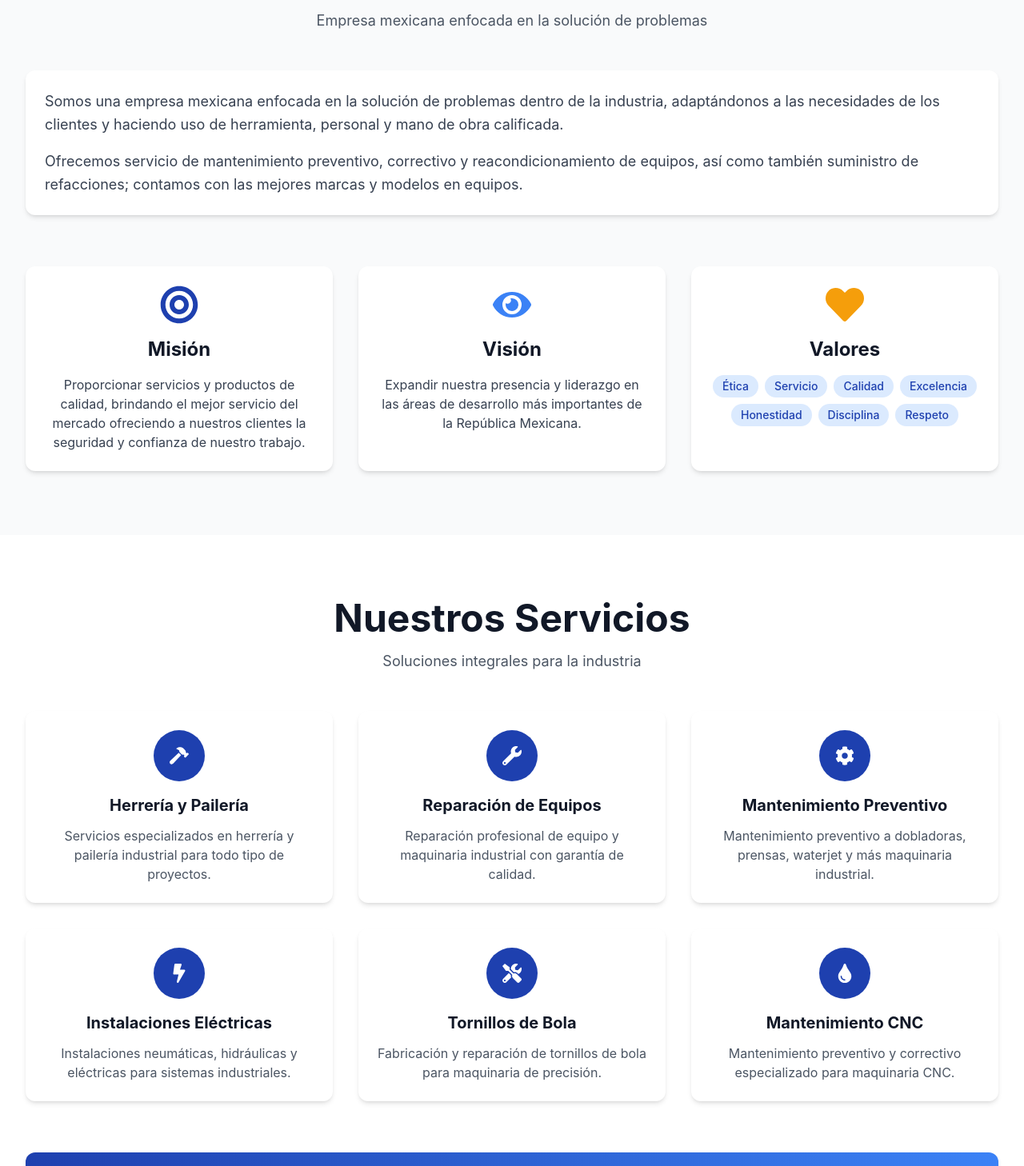
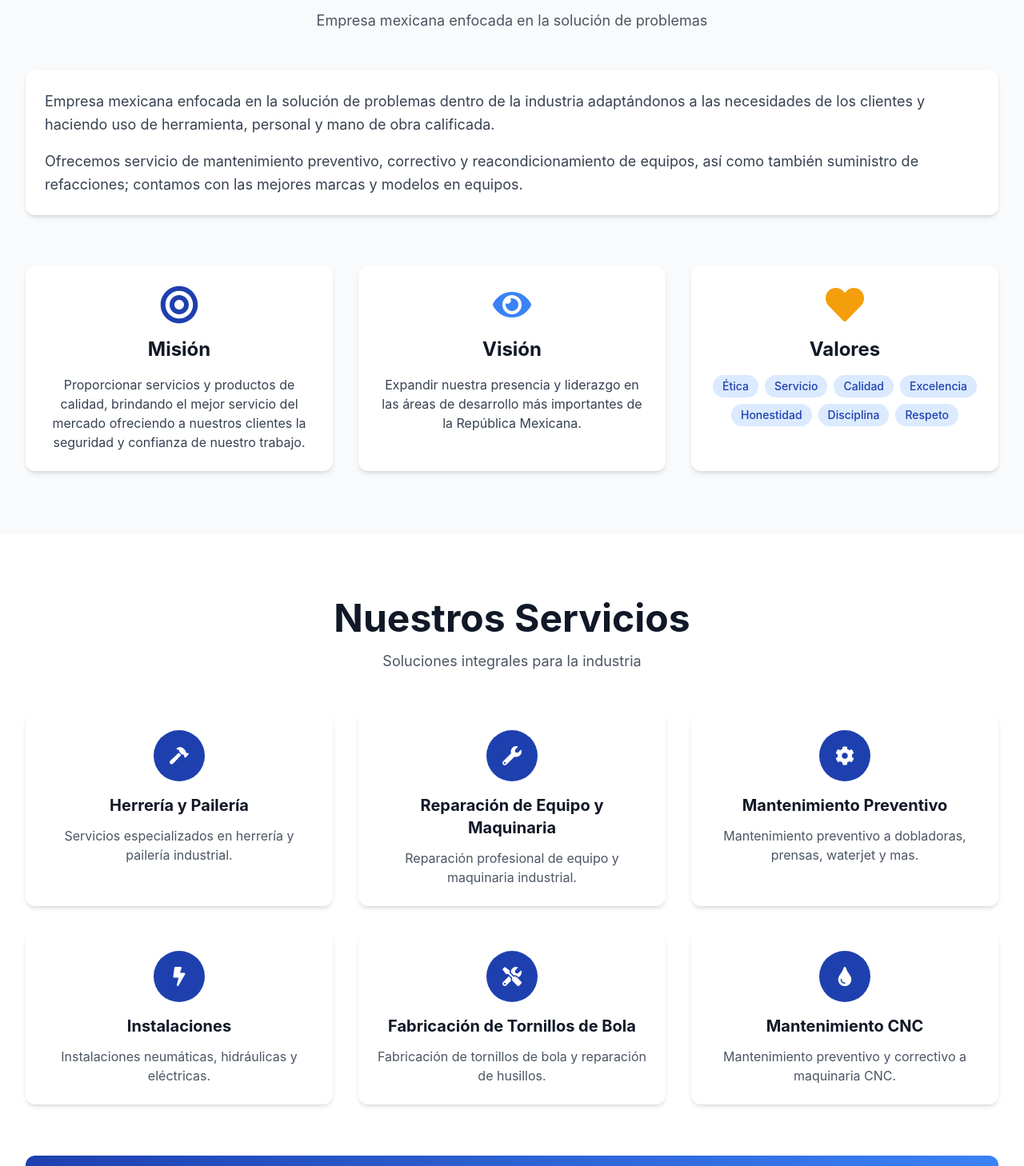
Before and after one commit to luisdm921/SARA, a Next.js app: page / in a window 1280 px wide. Shown: the part 932-2390 px from the top of the page at 80% size. Built offline with nearby package versions, Linux system fonts and the light colour scheme.

Commit message:
Ajustar textos para que coincidan exactamente con el PDF

```diff
--- a/src/components/sections/About.tsx
+++ b/src/components/sections/About.tsx
@@ -23,15 +23,10 @@ export const About = () => {
         <div className="mb-16">
           <Card>
             <p className="text-lg text-gray-700 leading-relaxed">
-              Somos una empresa mexicana enfocada en la solución de problemas
-              dentro de la industria, adaptándonos a las necesidades de los
-              clientes y haciendo uso de herramienta, personal y mano de obra
-              calificada.
+              Empresa mexicana enfocada en la solución de problemas dentro de la industria adaptándonos a las necesidades de los clientes y haciendo uso de herramienta, personal y mano de obra calificada.
             </p>
             <p className="text-lg text-gray-700 leading-relaxed mt-4">
-              Ofrecemos servicio de mantenimiento preventivo, correctivo y
-              reacondicionamiento de equipos, así como también suministro de
-              refacciones; contamos con las mejores marcas y modelos en equipos.
+              Ofrecemos servicio de mantenimiento preventivo, correctivo y reacondicionamiento de equipos, así como también suministro de refacciones; contamos con las mejores marcas y modelos en equipos.
             </p>
           </Card>
         </div>
--- a/src/components/sections/Services.tsx
+++ b/src/components/sections/Services.tsx
@@ -14,37 +14,37 @@ export const Services = () => {
       icon: FaHammer,
       title: "Herrería y Pailería",
       description:
-        "Servicios especializados en herrería y pailería industrial para todo tipo de proyectos.",
+        "Servicios especializados en herrería y pailería industrial.",
     },
     {
       icon: FaWrench,
-      title: "Reparación de Equipos",
+      title: "Reparación de Equipo y Maquinaria",
       description:
-        "Reparación profesional de equipo y maquinaria industrial con garantía de calidad.",
+        "Reparación profesional de equipo y maquinaria industrial.",
     },
     {
       icon: FaCog,
       title: "Mantenimiento Preventivo",
       description:
-        "Mantenimiento preventivo a dobladoras, prensas, waterjet y más maquinaria industrial.",
+        "Mantenimiento preventivo a dobladoras, prensas, waterjet y mas.",
     },
     {
       icon: FaBolt,
-      title: "Instalaciones Eléctricas",
+      title: "Instalaciones",
       description:
-        "Instalaciones neumáticas, hidráulicas y eléctricas para sistemas industriales.",
+        "Instalaciones neumáticas, hidráulicas y eléctricas.",
     },
     {
       icon: FaTools,
-      title: "Tornillos de Bola",
+      title: "Fabricación de Tornillos de Bola",
       description:
-        "Fabricación y reparación de tornillos de bola para maquinaria de precisión.",
+        "Fabricación de tornillos de bola y reparación de husillos.",
     },
     {
       icon: FaTint,
       title: "Mantenimiento CNC",
       description:
-        "Mantenimiento preventivo y correctivo especializado para maquinaria CNC.",
+        "Mantenimiento preventivo y correctivo a maquinaria CNC.",
     },
   ];
 
```
